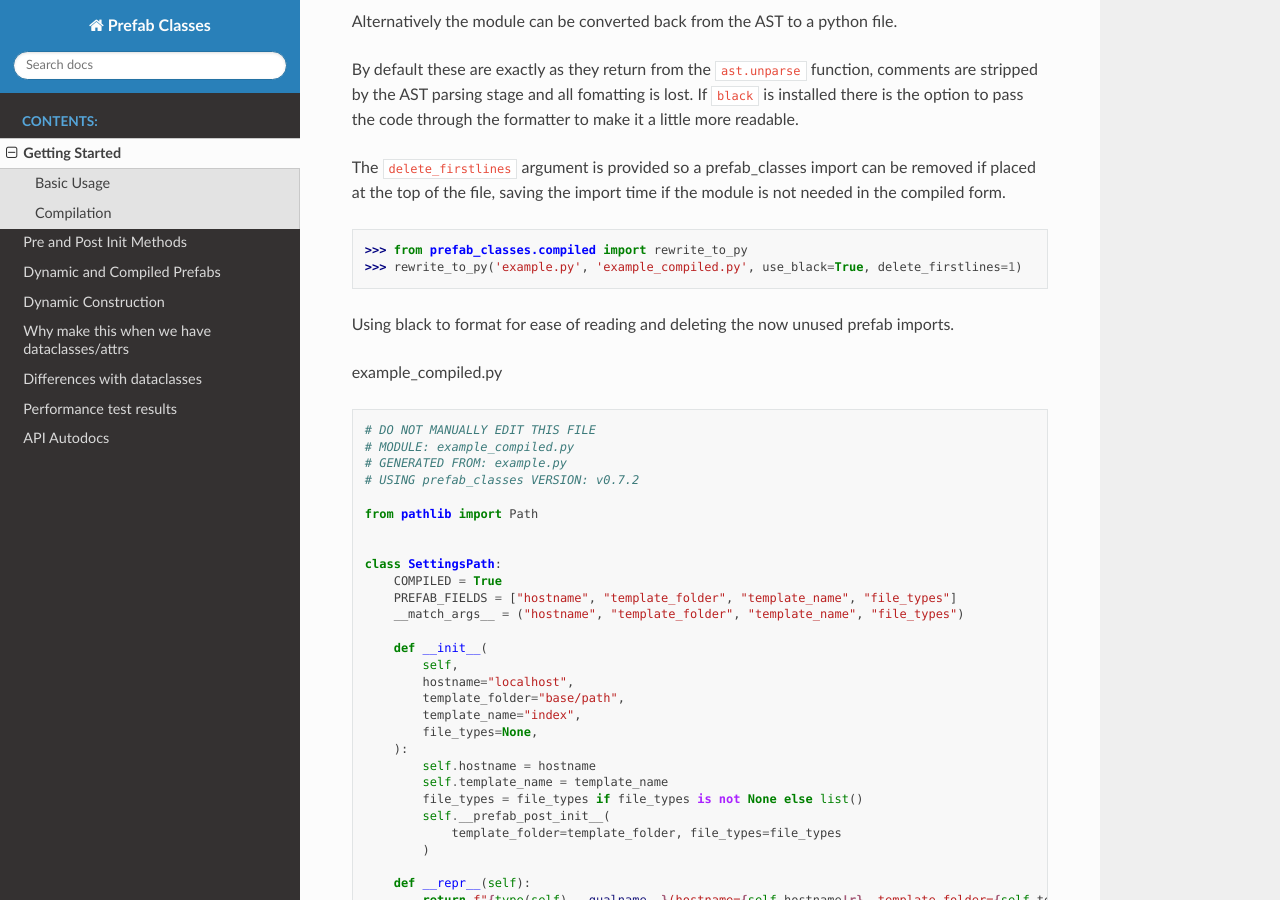
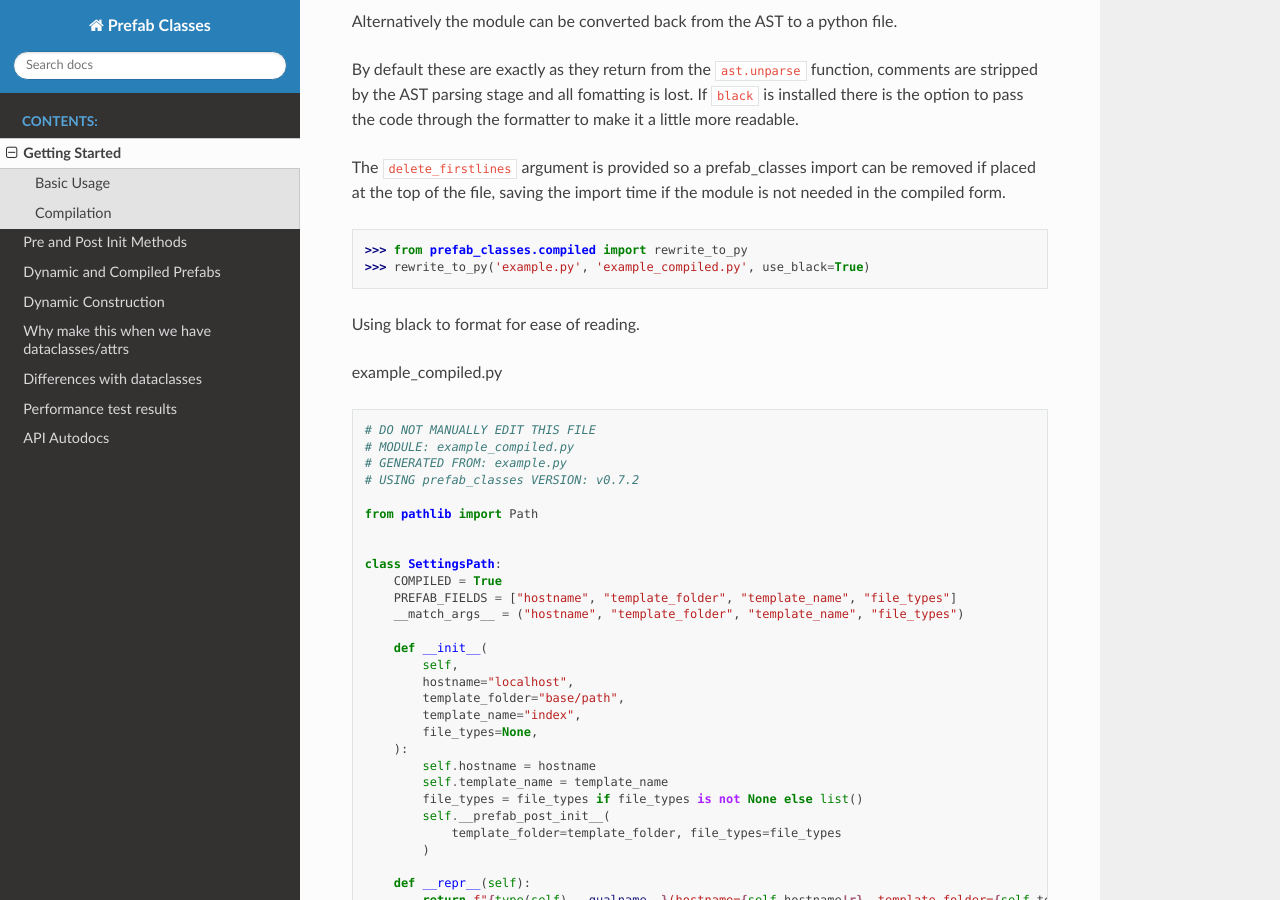
Before and after one commit to DavidCEllis/PrefabClasses, a Sphinx documentation site: the page built from docs/getting_started.md, in a window 1280 px wide and 900 px high, scrolled down 1944 px. Built offline with Sphinx 7.4.7 and the Read the Docs theme 2.0.0, drawn with Linux system fonts in a browser that asks for light colours.

Commit message:
Remove delete_firstlines keyword argument as that argument no longer exists.

````diff
--- a/docs/getting_started.md
+++ b/docs/getting_started.md
@@ -106,10 +106,10 @@ if the module is not needed in the compiled form.
 
 ```python
 >>> from prefab_classes.compiled import rewrite_to_py
->>> rewrite_to_py('example.py', 'example_compiled.py', use_black=True, delete_firstlines=1)
+>>> rewrite_to_py('example.py', 'example_compiled.py', use_black=True)
 ```
 
-Using black to format for ease of reading and deleting the now unused prefab imports.
+Using black to format for ease of reading.
 
 example_compiled.py
 ```python
````
Also changed, not shown: README.md (+1 -1 lines).
